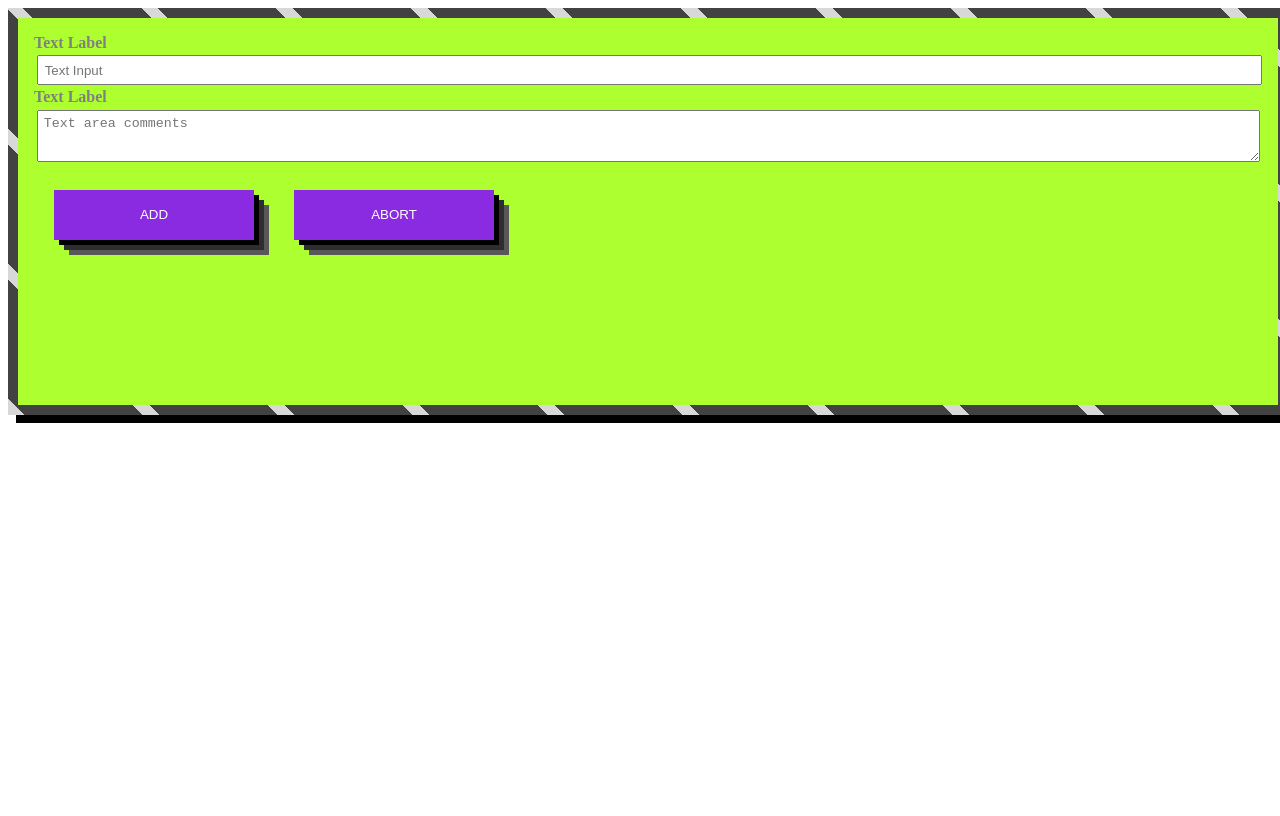
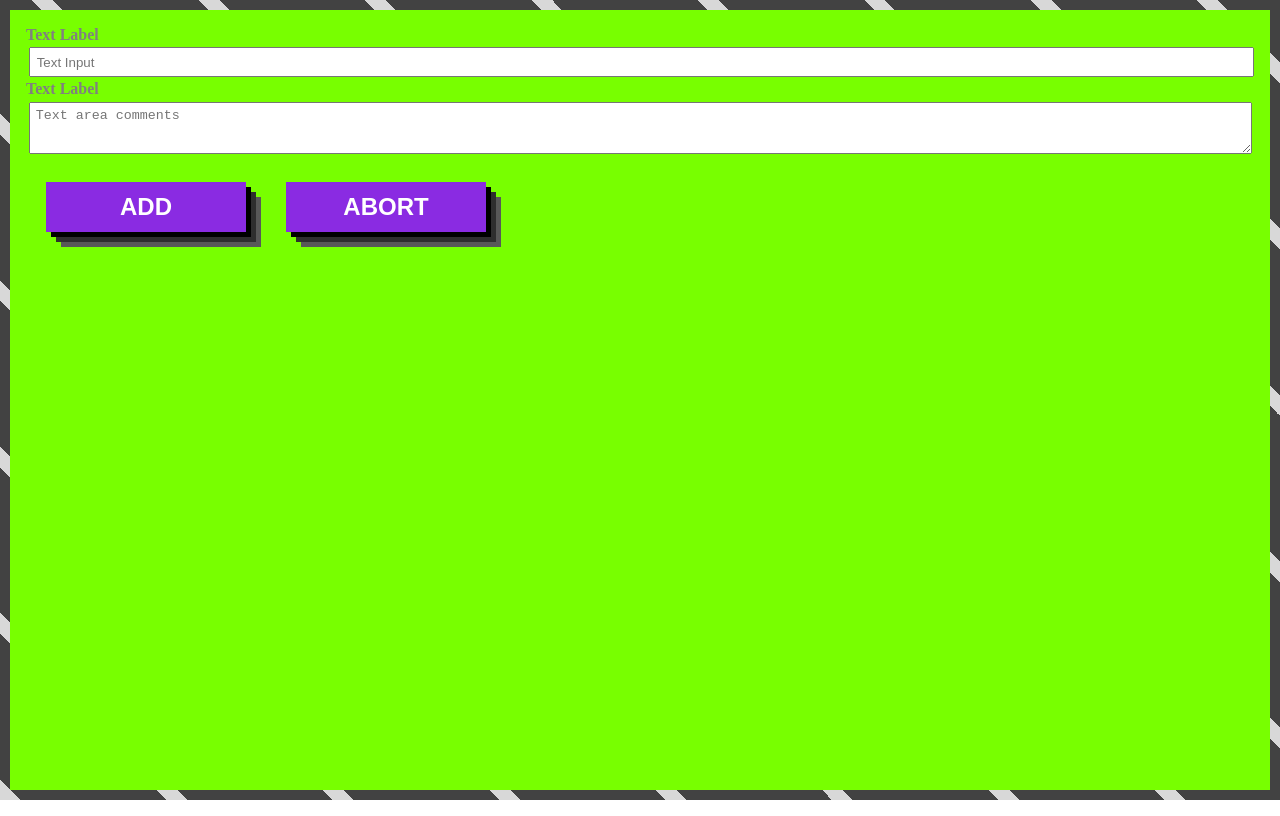
Before and after one commit to zv3n/ideas-hub, a React (Create React App) app: page /NewCardInputForm in a window 1280 px wide. Built offline with nearby package versions, Linux system fonts and the light colour scheme.

Commit message:
Styled cards btn

```diff
--- a/src/Button.js
+++ b/src/Button.js
@@ -11,13 +11,13 @@ const DownSection = styled.div`
 const Button = styled.button`
   height: 50px;
   width: 200px;
-  margin: 20px;
+  margin-bottom: 35px;
   background: blueviolet;
   color: white;
-  bottom: 100px;
-  left: 150px;
+  margin-right: 9vw;
   text-align: center;
-  font-size: auto;
+  font-size: 1.5em;
+  font-weight: bolder;
   border: none;
   box-shadow: 5px 5px 0 #000, 10px 10px 0 #2e2e2e, 15px 15px 0 #585858;
   outline: none;
@@ -28,7 +28,7 @@ export default function Buttons() {
   return (
     <DownSection>
       <Link to="/NewCardInputForm">
-        <Button>ADD</Button>
+        <Button>ADD IDEA</Button>
       </Link>
     </DownSection>
   )
--- a/src/Card.js
+++ b/src/Card.js
@@ -28,18 +28,38 @@ const StyledCardOutside = styled(animated.section)`
 `
 
 const StyledCardInside = styled(animated.section)`
-  background-color: red;
+  background-color: #ff0080;
   background-size: 85% 85%;
   background-repeat: no-repeat;
   background-position: center center;
-  width: 38vh;
+  width: 34vh;
   max-width: 300px;
-  height: 64vh;
+  margin-right: 3vw;
+  height: 60vh;
   max-height: 570px;
   will-change: transform;
   border-radius: 1px;
   box-shadow: 0 12.5px 100px -10px rgba(50, 50, 73, 0.4),
     0 10px 10px -10px rgba(50, 50, 73, 0.3);
+  position: relative;
+`
+
+const StyledHeadline = styled.p`
+  color: white;
+  font-weight: bolder;
+  font-size: 1.2em;
+  position: absolute;
+  top: 15px;
+  left: 40%;
+`
+
+const StyledComment = styled.p`
+  color: white;
+  font-weight: bolder;
+  font-size: 1.2em;
+  position: absolute;
+  bottom: 15px;
+  left: 10%;
 `
 
 const to = i => ({
@@ -51,8 +71,7 @@ const to = i => ({
 })
 const from = i => ({ x: 0, y: i * -4, rot: 0, scale: 1.5, y: -1000 })
 const trans = (r, s) =>
-  `perspective(1500px) rotateX(30deg) rotateY(${r /
-    10}deg) rotateZ(${r}deg) scale(${s})`
+  ` rotateX(30deg) rotateY(${r / 10}deg) rotateZ(${r}deg) scale(${s})`
 
 export default function Card({ cards }) {
   const [gone] = useState(() => new Set())
@@ -110,8 +129,8 @@ export default function Card({ cards }) {
             backgroundImage: `url(${cardsImage})`,
           }}
         >
-          {cards[i].title}
-          {cards[i].comment}
+          <StyledHeadline>{cards[i].title}</StyledHeadline>
+          <StyledComment>{cards[i].comment}</StyledComment>
         </StyledCardInside>
       </StyledCardOutside>
     </React.Fragment>
--- a/src/IdeasPage.js
+++ b/src/IdeasPage.js
@@ -12,15 +12,19 @@ const Grid = styled.div`
   align-self: auto;
   width: 100vw;
   height: 100vh;
-  background-color: greenyellow;
+  background-color: #78ff00;
+  border: 10px solid pink;
+  border-image: repeating-linear-gradient(
+      45deg,
+      #d8d8d8,
+      #d8d8d8 1%,
+      #ffffff 1%,
+      #424242 8%
+    )
+    10;
 `
 
 const CardContainer = styled.section`
-  display: flex;
-  align-items: flex-start;
-  position: relative;
-  background: greenyellow;
-  overflow: hidden;
   width: 100%;
   height: 100%;
 `
--- a/src/NewCardInputForm.js
+++ b/src/NewCardInputForm.js
@@ -4,15 +4,17 @@ import { Link } from 'react-router-dom'
 
 const Grid = styled.div`
   display: grid;
-  grid-template-rows: auto auto auto auto;
+  grid-template-rows: auto;
   grid-gap: 2px;
   align-self: auto;
   width: 100vw;
   height: 100vh;
+  position: absolute;
+  left: 0;
+  top: 0;
 `
 
 const Form = styled.form`
-  box-shadow: 8px 8px 0 #000;
   border: 10px solid pink;
   border-image: repeating-linear-gradient(
       45deg,
@@ -24,14 +26,13 @@ const Form = styled.form`
     10;
   padding: 1em;
   color: #808080 !important;
-  background-color: greenyellow !important;
-  box-sizing: inherit;
+  background-color: #78ff00 !important;
+
   margin-top: 0em;
   outline: none;
 `
 const Label = styled.label`
   font-weight: 900;
-  box-sizing: inherit;
 `
 const Input = styled.input`
   padding: 0.4em;
@@ -51,7 +52,9 @@ const Button = styled.button`
   bottom: 100px;
   left: 150px;
   text-align: center;
-  font-size: auto;
+
+  font-size: 1.5em;
+  font-weight: bolder;
   border: none;
   box-shadow: 5px 5px 0 #000, 10px 10px 0 #2e2e2e, 15px 15px 0 #585858;
   outline: none;
@@ -67,11 +70,6 @@ const TextInput = styled.textarea`
 `
 
 export default function NewCardInputForm({ data, onSubmit, onChange }) {
-  /*function sentToBackend(event) {
-    event.preventDefault()
-    console.log(event)
-  }*/
-
   return (
     <Grid>
       <Form onSubmit={onSubmit}>
@@ -90,6 +88,7 @@ export default function NewCardInputForm({ data, onSubmit, onChange }) {
           name="comments"
           placeholder="Text area comments"
         />
+
         <Button>ADD</Button>
         <Link to="/">
           <Button>ABORT</Button>
```
